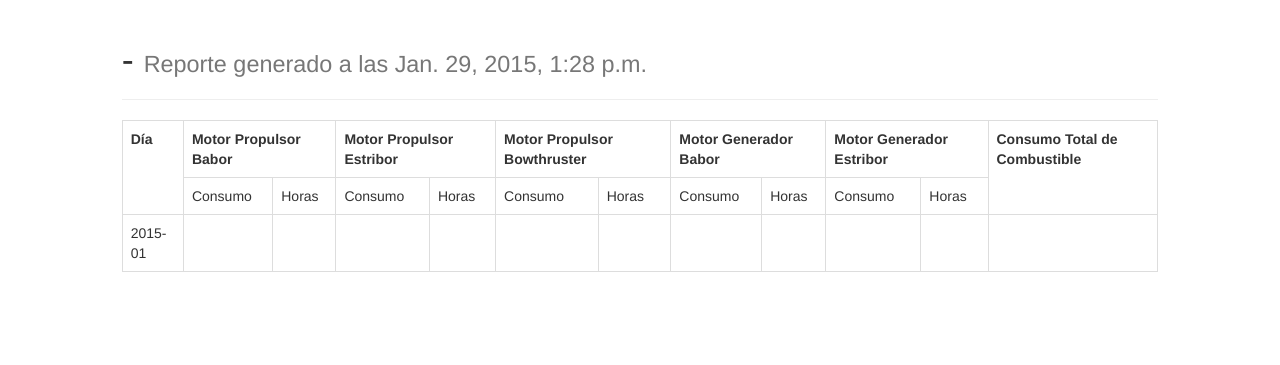
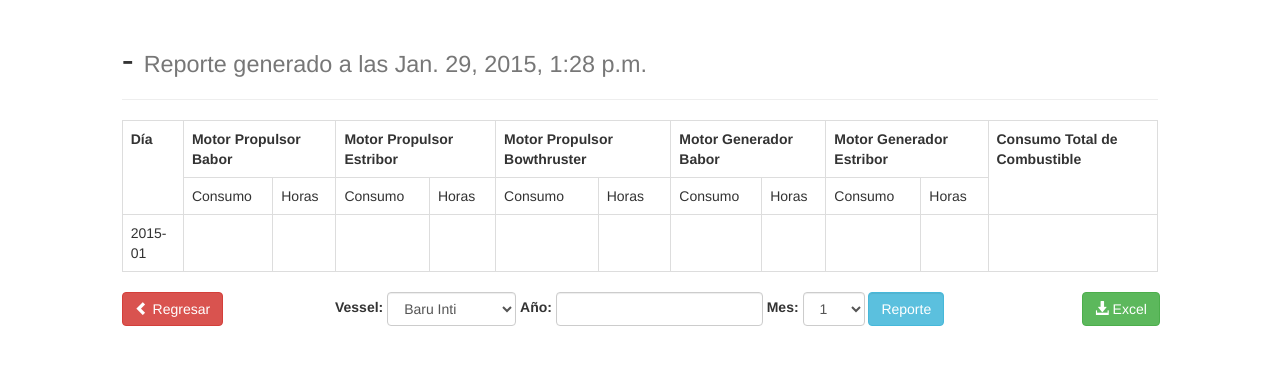
Before and after one commit to Intertug/ReportesItg, a Django app: page /month in a window 1280 px wide. Shown: the top 365 px of the page. Run offline with Django 3.2, Linux system fonts and the light colour scheme; some libraries are stand-ins or nearby versions.

Commit message:
Botones y Formulario
Agregados los botones y formularios correspondientes a month y range.

```diff
--- a/templates/day.html
+++ b/templates/day.html
@@ -85,7 +85,7 @@
                             <label for="date1">Fecha: </label>
                             <input id="date1" name="date1" type="date" class="form-control"/>
 
-                            <input type="submit" value="Reporte" class="form-control"/>
+                            <input type="submit" value="Reporte" class="form-control btn btn-info"/>
                         </div>
                     </form>
                 </div>
--- a/templates/month.html
+++ b/templates/month.html
@@ -59,6 +59,52 @@
                     </table>
                 </div>
             </div>
+            <div class="row">
+                <div class="col-xs-12 col-sm-2 col-sm-offset-1">
+                    <a href="/reportes" class="btn btn-danger">
+                        <span class="glyphicon glyphicon-chevron-left"></span> Regresar
+                    </a>
+                </div>
+                <div class="col-xs-12 col-sm-6 col-sm-offset-0">
+                    <form method="GET" action="/month" class="form-inline">
+                                        <div class="form-group">
+                                            <label for="vessel2">Vessel: </label>
+                                            <select id="vessel2" name="vessel2" class="form-control">
+                                                <option value="Baru Inti">Baru Inti</option>
+                                                <option value="Baru Pacifico">Baru Pacifico</option>
+                                                <option value="Vali">Vali</option>
+                                                <option value="Mistral">Mistral</option>
+                                            </select>
+
+                                            <label for="year">Año: </label>
+                                            <input type="number" name="year" id="year" min="2014" class="form-control"/>
+
+                                            <label for="month">Mes: </label>
+                                            <select id="month" name="month" class="form-control">
+                                                <option value="1">1</option>
+                                                <option value="2">2</option>
+                                                <option value="3">3</option>
+                                                <option value="4">4</option>
+                                                <option value="5">5</option>
+                                                <option value="6">6</option>
+                                                <option value="7">7</option>
+                                                <option value="8">8</option>
+                                                <option value="9">9</option>
+                                                <option value="10">10</option>
+                                                <option value="11">11</option>
+                                                <option value="12">12</option>
+                                            </select>
+
+                                            <input type="submit" value="Reporte" class="form-control btn btn-info"/>
+                                        </div>
+                                    </form>
+                </div>
+                <div class="col-xs-12 col-sm-2 col-sm-offset-1">
+                    <a href="/toexcel" class="btn btn-success">
+                        <span class="glyphicon glyphicon-download-alt"></span> Excel
+                    </a>
+                </div>
+            </div>
         </div>
         <script src="http://code.jquery.com/jquery-2.1.3.min.js"></script>
         <script src="https://maxcdn.bootstrapcdn.com/bootstrap/3.3.2/js/bootstrap.min.js"></script>
--- a/templates/reportesitg.html
+++ b/templates/reportesitg.html
@@ -37,7 +37,7 @@
                                             <input id="date1" name="date1" type="date" class="form-control"/>
                                         </div>
                                         <div class="form-group">
-                                            <input type="submit" value="Reporte" class="form-control"/>
+                                            <input type="submit" value="Reporte" class="form-control btn btn-info"/>
                                         </div>
                                     </form>
                                 </div>
@@ -81,7 +81,7 @@
                                             </select>
                                         </div>
                                         <div class="form-group">
-                                            <input type="submit" value="Reporte" class="form-control"/>
+                                            <input type="submit" value="Reporte" class="form-control btn btn-info"/>
                                         </div>
                                     </form>
                                 </div>
@@ -110,7 +110,7 @@
                                             <input id="datetwo" name="datetwo" type="date" class="form-control"/>
                                         </div>
                                         <div class="form-group">
-                                            <input type="submit" value="Reporte" class="form-control"/>
+                                            <input type="submit" value="Reporte" class="form-control btn btn-info"/>
                                         </div>
                                     </form>
                                 </div>
```
Also changed, not shown: templates/range.html (+31 -0 lines).
